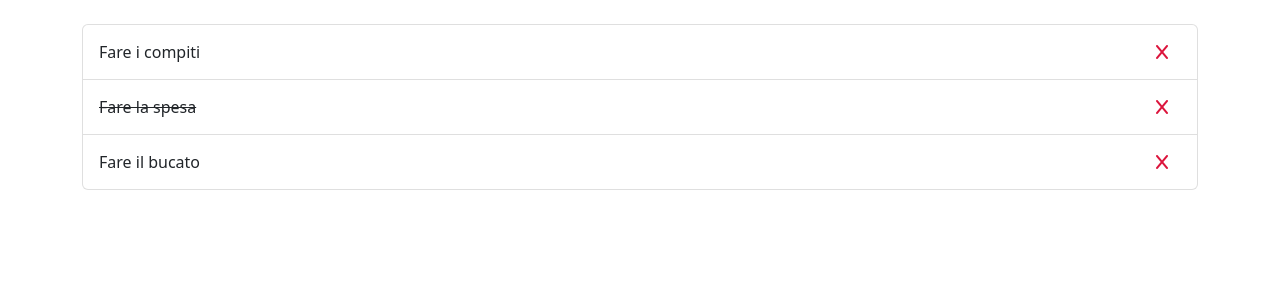
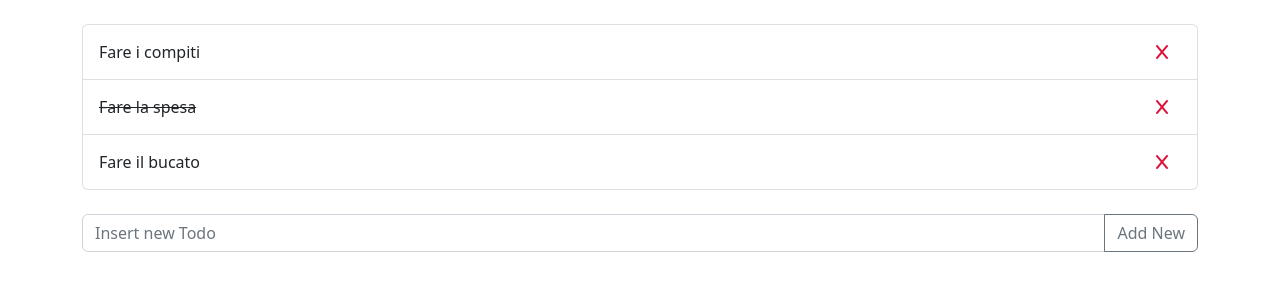
Before and after one commit to Lorenzo789/vue-todolist, a plain HTML site: page index.html in a window 1280 px wide. Drawn offline with nearby package versions, Linux system fonts and the light colour scheme.

Commit message:
milestone 3

```diff
--- a/index.html
+++ b/index.html
@@ -24,7 +24,7 @@
 </head>
 <body>
     <main id="root" class="container my-4">
-        <ul class="list-group">
+        <ul class="list-group mb-4">
             <li class="list-group-item d-flex align-items-center"
                 :class="{'text-decoration-line-through': element.done == true}"
                 v-for="(element, index) in todos">
@@ -34,6 +34,13 @@
                 <button @click="removeToDo(index, 1)" class="btn ms-auto ms_color_x"><i class="fa-solid fa-x"></i></button>
             </li>
         </ul>
+
+
+        <div class="input-group mb-3">
+            <input v-model="newToDo" type="text" class="form-control" placeholder="Insert new Todo" aria-label="Username" aria-describedby="basic-addon1">
+            <button @click="addNewToDo(newToDo)" @keyUp.enter="addNewToDo(newToDo)"
+            class="btn btn-outline-secondary" type="button" id="button-addon2">Add New</button>
+        </div>
     </main>
 
     <script src="./js/main.js"></script>
--- a/js/main.js
+++ b/js/main.js
@@ -18,6 +18,8 @@ const app = new Vue (
 
             activeIndex: 0,
 
+            newToDo: '',
+
             todos: [
                 {
                     text: 'Fare i compiti',
@@ -37,6 +39,16 @@ const app = new Vue (
         methods: {
             removeToDo: function(index){
                 this.todos.splice(index, 1);
+            },
+
+            addNewToDo: function(toDoText) {
+                const newMessage = {
+                    text: toDoText,
+                    done: false
+                }
+                this.todos.push(newMessage);
+
+                this.newToDo = '';
             }
         }
     }
```
